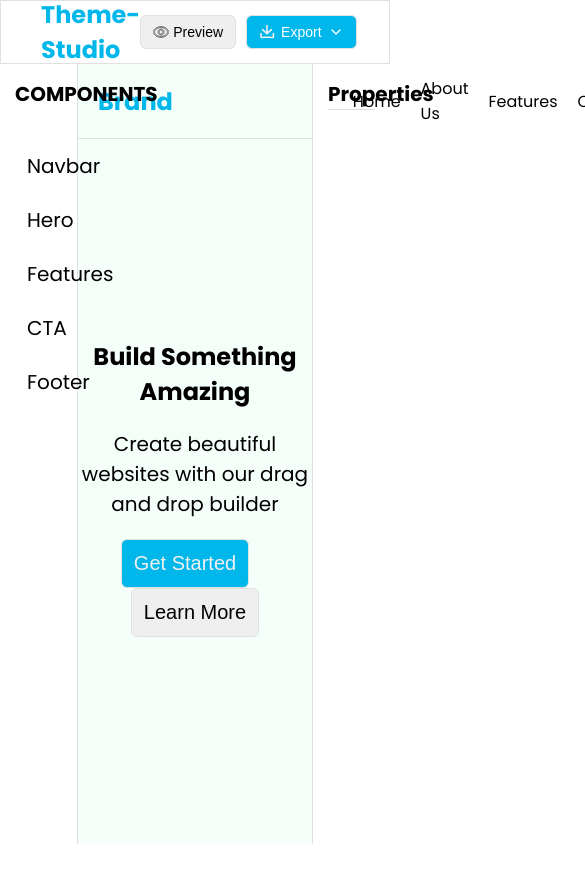
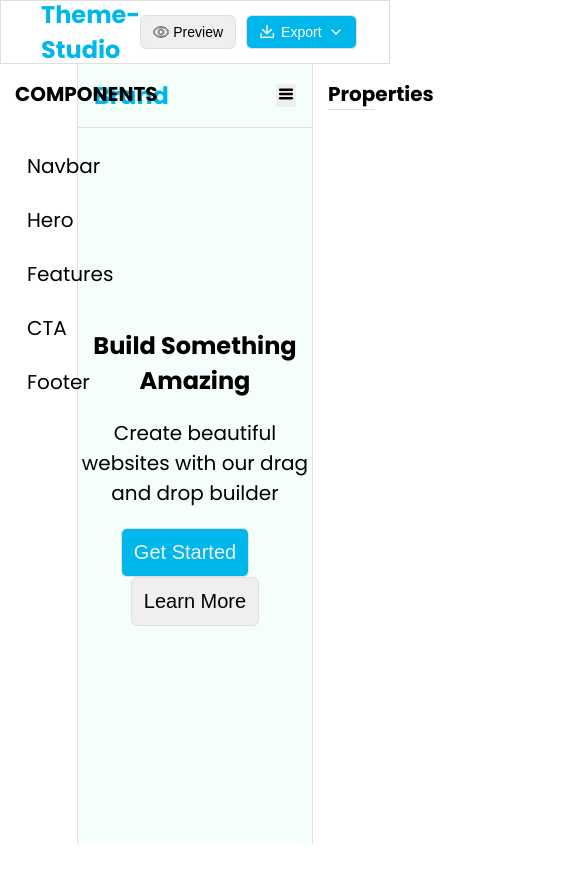
Before and after one commit to codekushall/Theme-Studio, a React (Vite) app: page / in a window 390 px wide. Shown: the top 882 px of the page, 585 px wide, since content can reach past the window. Built offline with nearby package versions, Linux system fonts and the light colour scheme.

Commit message:
media query added

```diff
--- a/src/components/ui/navbar/UiNavbar.styles.ts
+++ b/src/components/ui/navbar/UiNavbar.styles.ts
@@ -1,25 +1,37 @@
 import styled from "styled-components";
 
 export const MainWrapper = styled.div`
+  height: 64px;
   width: 100%;
-  padding: 10px 0px;
+  padding: 0px 16px;
   display: flex;
   align-items: center;
   justify-content: space-between;
   border-bottom: 1px solid var(--border-color);
+
+  @media();
 `;
 export const HeadingTwo = styled.h2`
-margin-left:20px;
   color: var(--primary-color);
 `;
 export const Navbar = styled.ul`
   list-style-type: none;
-   margin-left: 180px;
-  display: flex;
-  align-items: center;
-  justify-content: center;
-  gap: 20px;
+  display: none;
 
+  @media (min-width: 992px) {
+    display: flex;
+    align-items: center;
+    justify-content: center;
+    gap: 20px;
+  }
+`;
+export const HamButton = styled.button`
+  display: block;
+  border: none;
+
+  @media (min-width: 992px) {
+    display: none;
+  }
 `;
 export const MainComponentNav = styled.li`
   &:hover {
@@ -27,12 +39,15 @@ export const MainComponentNav = styled.li`
   }
 `;
 export const ButtonOne = styled.button`
-  margin-left: 150px;
-  margin-right:20px;
   padding: 8px;
+  display: none;
   border: 1px solid var(--border-color);
   border-radius: 6px;
-  font-size: var(--font-size-xm);
+  font-size: var(--font-size-sm);
   background-color: var(--primary-color);
   color: #f0f0f0;
+
+  @media (min-width: 992px) {
+    display: block;
+  }
 `;
--- a/src/components/ui/navbar/UiNavbar.tsx
+++ b/src/components/ui/navbar/UiNavbar.tsx
@@ -1,5 +1,6 @@
 import React from "react";
-import { ButtonOne, HeadingTwo, MainComponentNav, MainWrapper, Navbar } from "./UiNavbar.styles";
+import { ButtonOne, HamButton, HeadingTwo, MainComponentNav, MainWrapper, Navbar } from "./UiNavbar.styles";
+import { HamBurgerIcon } from "../../icon/Icon";
 
 const UiNavbar: React.FC = () => {
   return (
@@ -12,6 +13,10 @@ const UiNavbar: React.FC = () => {
         <MainComponentNav>Contact</MainComponentNav>
       </Navbar>
       <ButtonOne>Get Started</ButtonOne>
+      <HamButton>
+        <HamBurgerIcon />
+      </HamButton>
+
     </MainWrapper>
   );
 };
```
